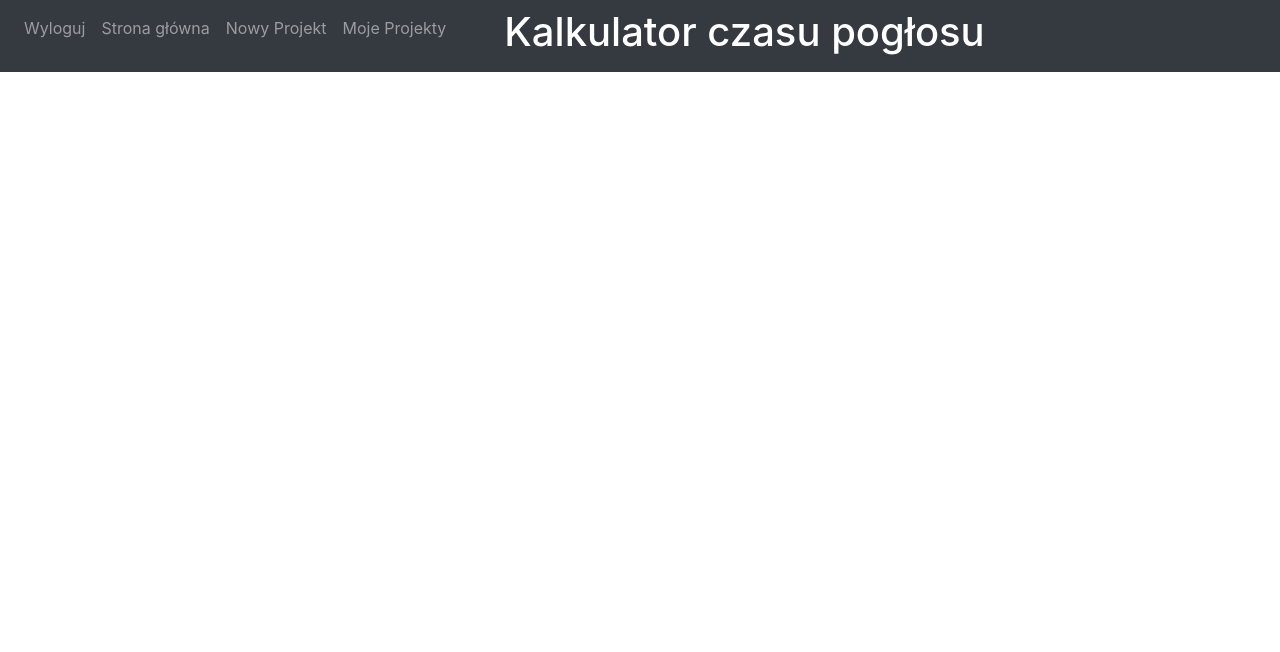
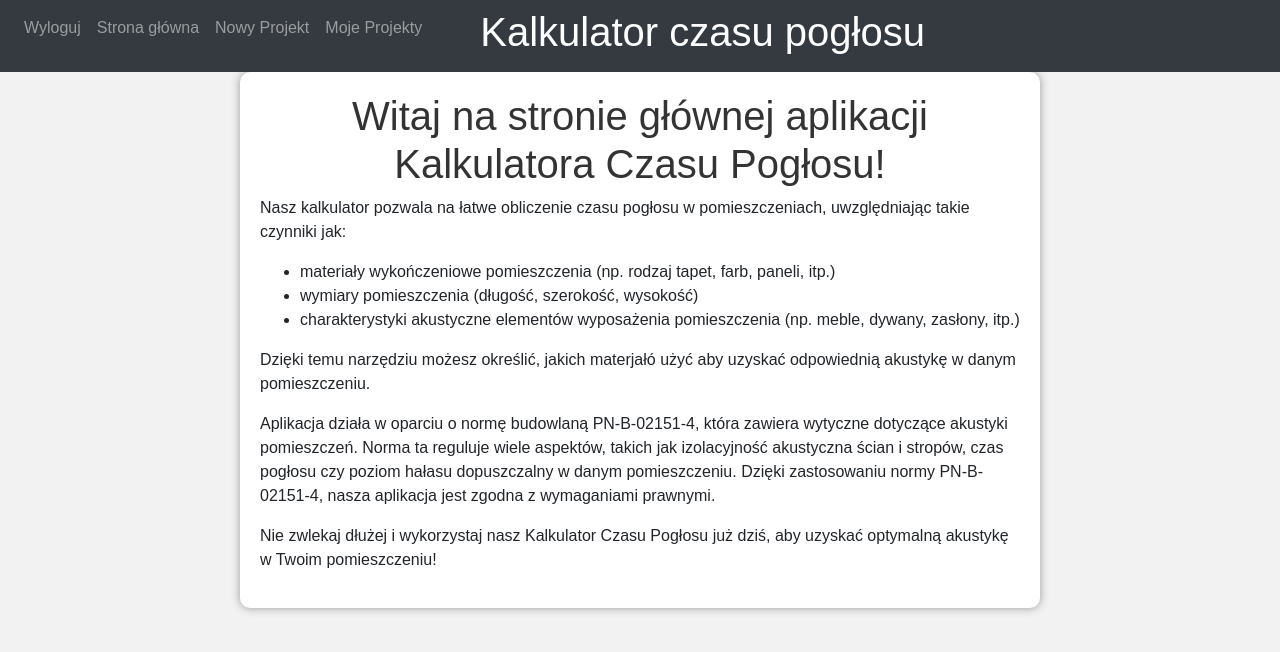
Before and after one commit to DorianWlodarczyk/System_do_obliczania_ch-onno-ci_akustycznej_w_pomieszczeniach_mieszkalnych_i_u-ytkowych, a Flask app: page / in a window 1280 px wide. Shown: the top 652 px of the page. Run offline with Flask 3, Linux system fonts and the light colour scheme; the visitor is signed in with stand-in values (Sample User, id 1); some libraries are stand-ins or nearby versions.

Commit message:
strona główna

```diff
--- a/App/website/templates/home.html
+++ b/App/website/templates/home.html
@@ -1,5 +1,52 @@
 {% extends "base.html" %} {% block title %}Home{% endblock %} {% block content
 %}
+<html>
+<head>
+	<title>Aplikacja kalkulatora hałasu</title>
+	<meta charset="UTF-8">
+	<meta name="viewport" content="width=device-width, initial-scale=1.0">
+	<style>
+		/* Dodaj style dla strony */
+		body {
+			font-family: Arial, sans-serif;
+			background-color: #f2f2f2;
+		}
+		h1 {
+			text-align: center;
+			color: #333;
+		}
+		.container {
+			max-width: 800px;
+			margin: 0 auto;
+			padding: 20px;
+			background-color: #fff;
+			border-radius: 10px;
+			box-shadow: 0px 0px 10px #999;
+		}
+	</style>
+</head>
+<body>
+  <h1>Witaj na stronie głównej aplikacji Kalkulatora Czasu Pogłosu!</h1>
+
+  <p>Nasz kalkulator pozwala na łatwe obliczenie czasu pogłosu w pomieszczeniach, uwzględniając takie czynniki jak:</p>
+
+  <ul>
+    <li>materiały wykończeniowe pomieszczenia (np. rodzaj tapet, farb, paneli, itp.)</li>
+    <li>wymiary pomieszczenia (długość, szerokość, wysokość)</li>
+    <li>charakterystyki akustyczne elementów wyposażenia pomieszczenia (np. meble, dywany, zasłony, itp.)</li>
+  </ul>
+
+  <p>Dzięki temu narzędziu możesz określić, jakich materjałó użyć aby uzyskać odpowiednią akustykę w danym pomieszczeniu.</p>
+
+  <p>Aplikacja działa w oparciu o normę budowlaną PN-B-02151-4, która zawiera wytyczne dotyczące akustyki pomieszczeń. Norma ta reguluje wiele aspektów, takich jak izolacyjność akustyczna ścian i stropów, czas pogłosu czy poziom hałasu dopuszczalny w danym pomieszczeniu. Dzięki zastosowaniu normy PN-B-02151-4, nasza aplikacja jest zgodna z wymaganiami prawnymi.</p>
+
+  <p>Nie zwlekaj dłużej i wykorzystaj nasz Kalkulator Czasu Pogłosu już dziś, aby uzyskać optymalną akustykę w Twoim pomieszczeniu!</p>
+</body>
+</html>
+
+
+
+
 
 
 {% endblock %}
```
